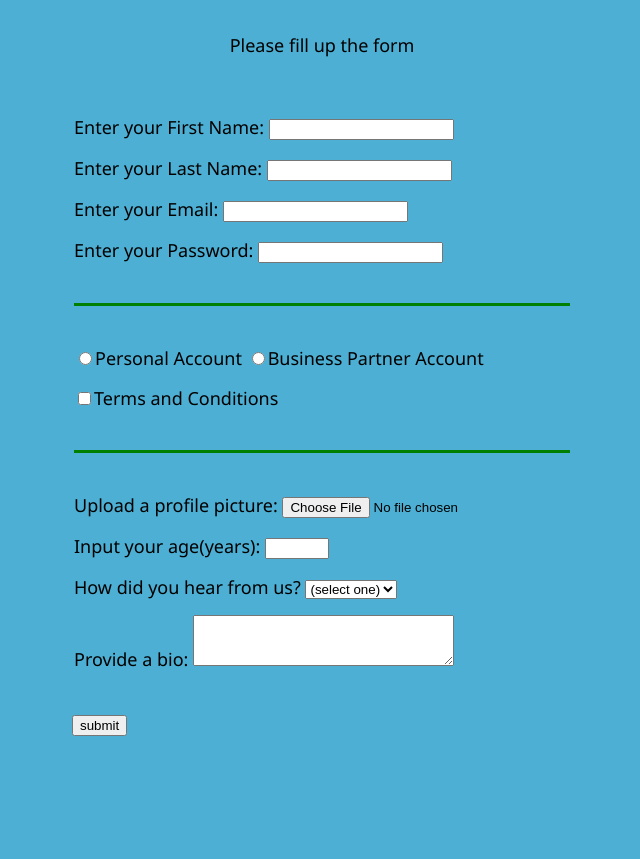
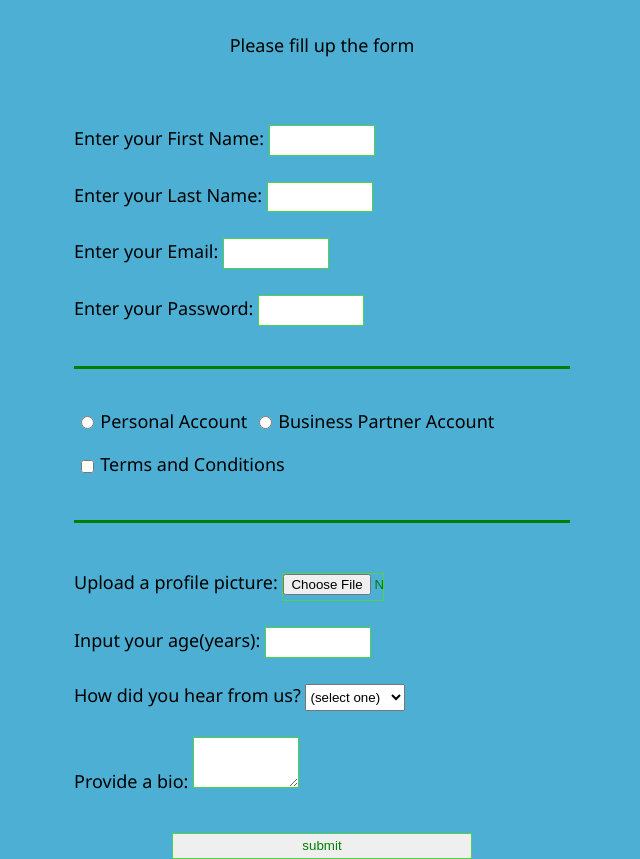
Before and after one commit to daveq03/Dave-html-form, a plain HTML site: page index.html in a window 1280 px wide. Shown: the part 88-947 px from the top of the page, without its empty margins (318-958 px from the left). Before the commit the page ends 836 px from the top, so only its background shows below. Drawn offline with Linux system fonts and the light colour scheme.

Commit message:
apply some basic styling to input textarea element

```diff
--- a/css/style.css
+++ b/css/style.css
@@ -25,7 +25,23 @@ fieldset{
 fieldset:last-of-type{
     border-bottom: none;
 }
+input, textarea, select{
+    width: 100px;
+    margin: 10px 0 0;
+    min-height: 2em;
+}
+input,textarea{
+/* background-color: rgb(130, 211, 76); */
+border: 1px solid rgb(80, 211, 76);
+color: green;
 
+
+}
+.inline{
+    width: unset;
+    margin: 0 0.5em 0;
+    vertical-align: middle;
+}
 
 
 label{
@@ -37,3 +53,8 @@ margin: 0.5rem 0;
 textarea{
     color: red;
 }
+input[type="submit"]{
+    display: block;
+    width: 60%;
+    margin: 0 auto;
+}
--- a/index.html
+++ b/index.html
@@ -23,9 +23,9 @@
         </fieldset>
     <!-- fieldset 2 -->
         <fieldset>
-            <label for="#"><input type="radio" name="account-type" id="">Personal Account</label>
-            <label for="#"><input type="radio" name="account type" id="">Business Partner Account</label>
-            <label for="#"><input type="checkbox" required>Terms and Conditions</label>
+            <label for="#"><input class="inline" type="radio" name="account-type" id="">Personal Account</label>
+            <label for="#"><input class="inline" type="radio" name="account type" id="">Business Partner Account</label>
+            <label for="#"><input class="inline" type="checkbox" required>Terms and Conditions</label>
 
         </fieldset>
     <!-- fieldset 3 -->
```
